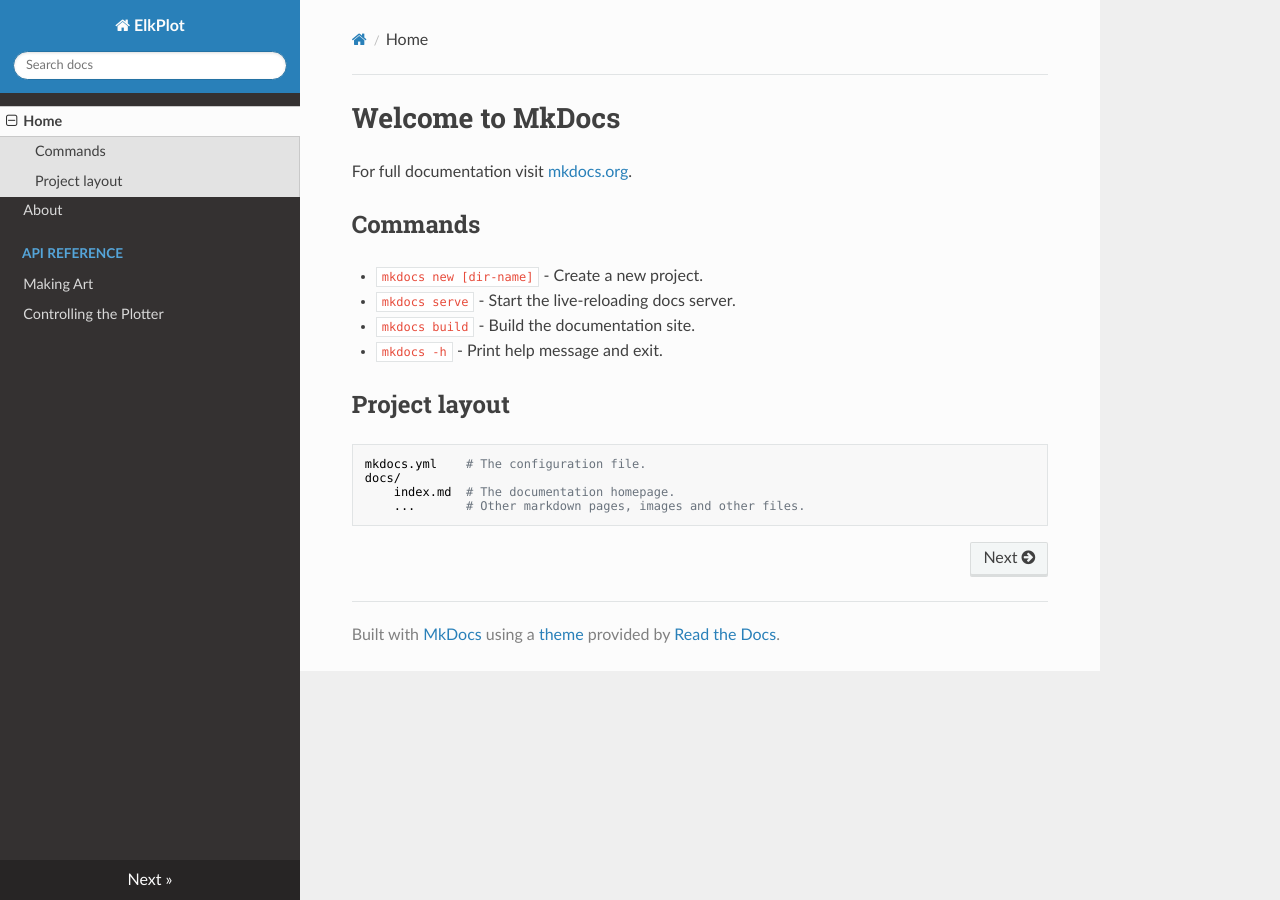
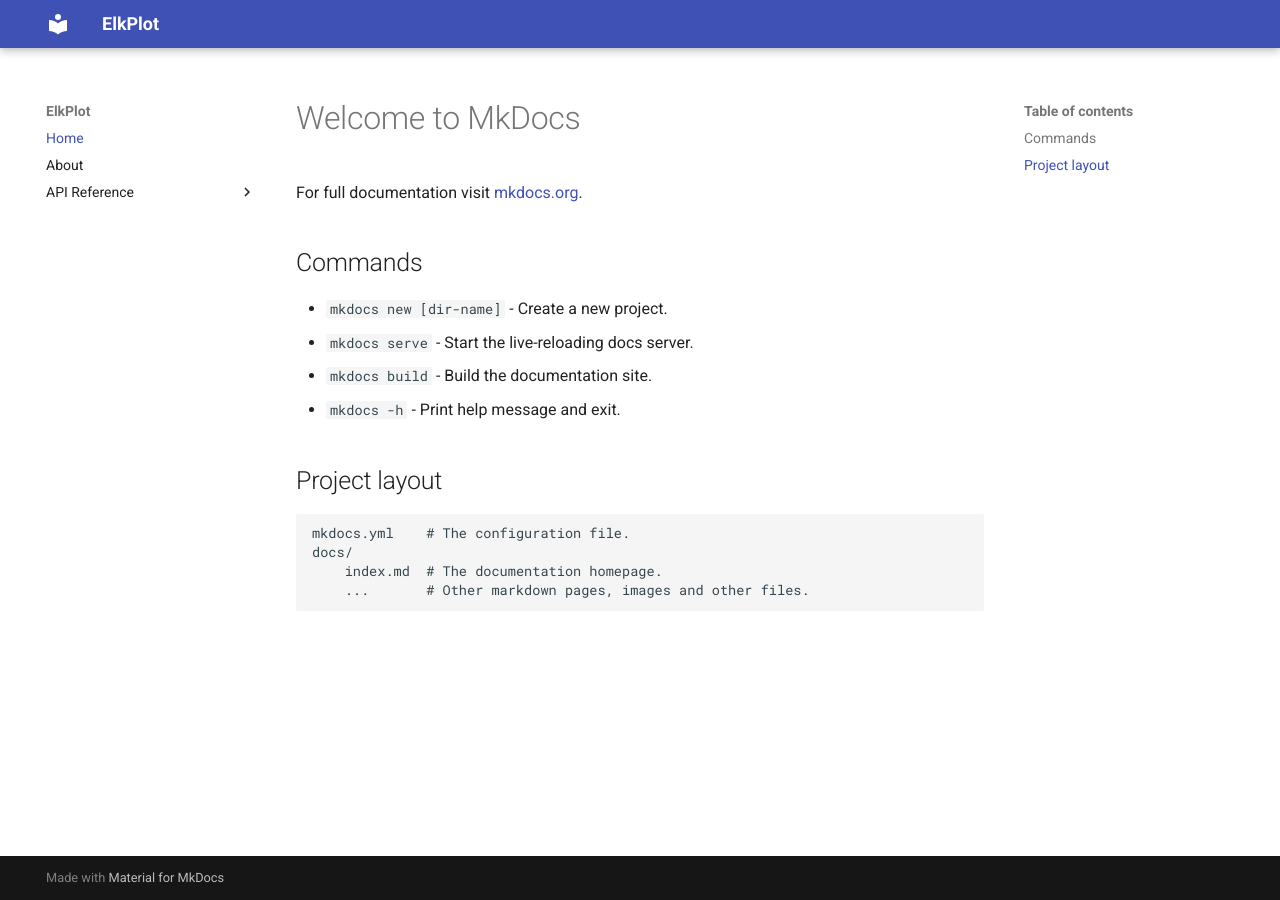
Before and after one commit to ejkaplan/elkplot, an MkDocs documentation site: the page built from docs/index.md, in a window 1280 px wide. Built offline with MkDocs 1.6.1 and Material for MkDocs 9.7.7, drawn with Linux system fonts in a browser that asks for light colours; nearby versions of some CDN libraries.

```diff
--- a/mkdocs.yml
+++ b/mkdocs.yml
@@ -1,11 +1,21 @@
 site_name: ElkPlot
 
 theme:
-  "readthedocs"
+  "material"
 
 nav:
-  - Home: index.md
-  - About: about.md
-  - API Reference:
-      - Making Art: api_ref/making_art.md
-      - Controlling the Plotter: api_ref/plotting.md
+- Home: index.md
+- About: about.md
+- API Reference:
+    - Making Art: api_ref/making_art.md
+    - Controlling the Plotter: api_ref/plotting.md
+
+plugins:
+- mkdocstrings:
+    handlers:
+      python:
+        options:
+          show_root_toc_entry: false
+
+watch:
+- elkplot
--- a/pyproject.toml
+++ b/pyproject.toml
@@ -22,6 +22,7 @@ scipy = "^1.10.1"
 pydantic = "^2.0"
 mkdocs = "^1.4.3"
 mkdocstrings = {extras = ["python"], version = "^0.22.0"}
+mkdocs-material = "^9.1.18"
 
 
 [build-system]
```
Also changed, not shown: docs/api_ref/making_art.md (+19 -0 lines), docs/api_ref/plotting.md (+15 -0 lines), 4 other files.
